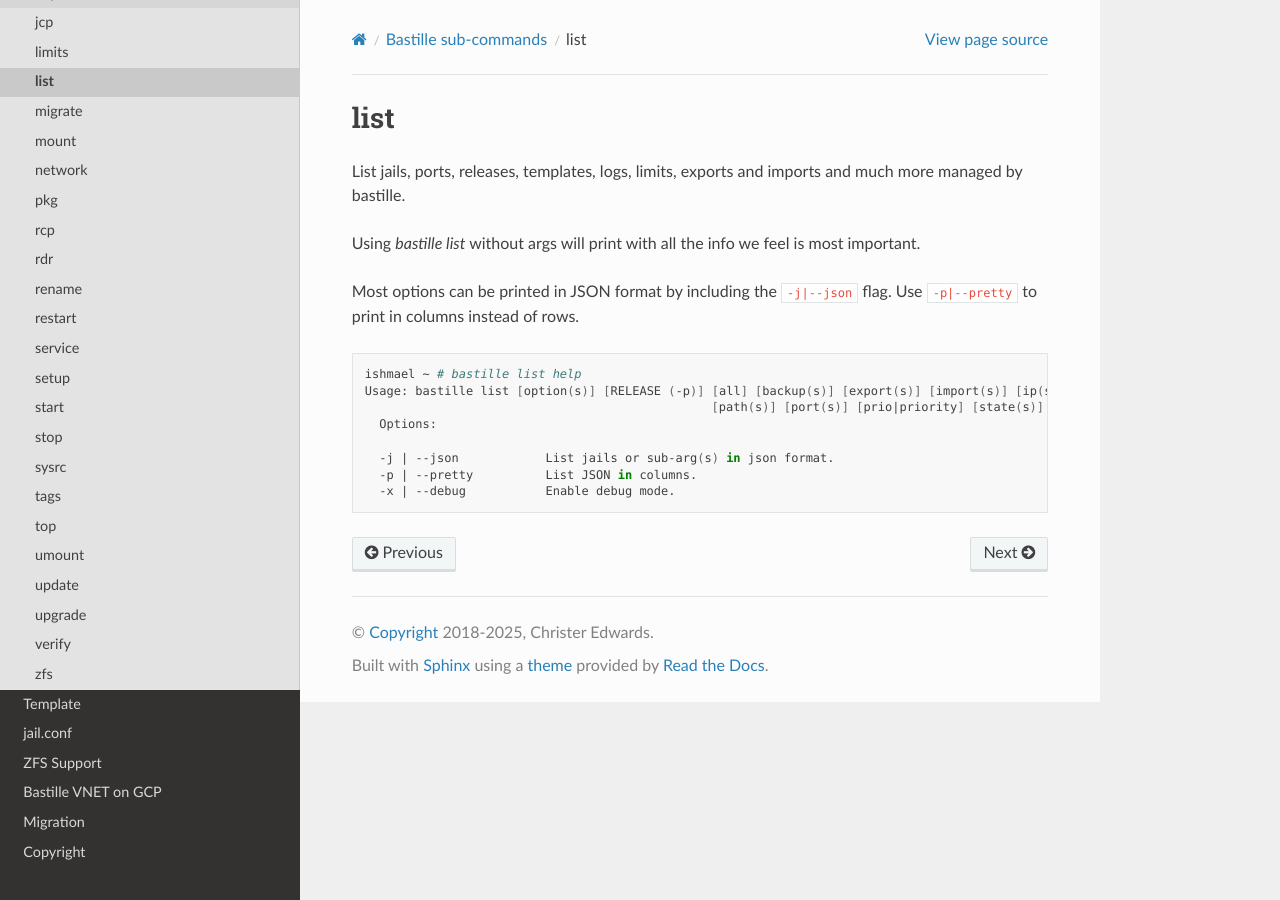
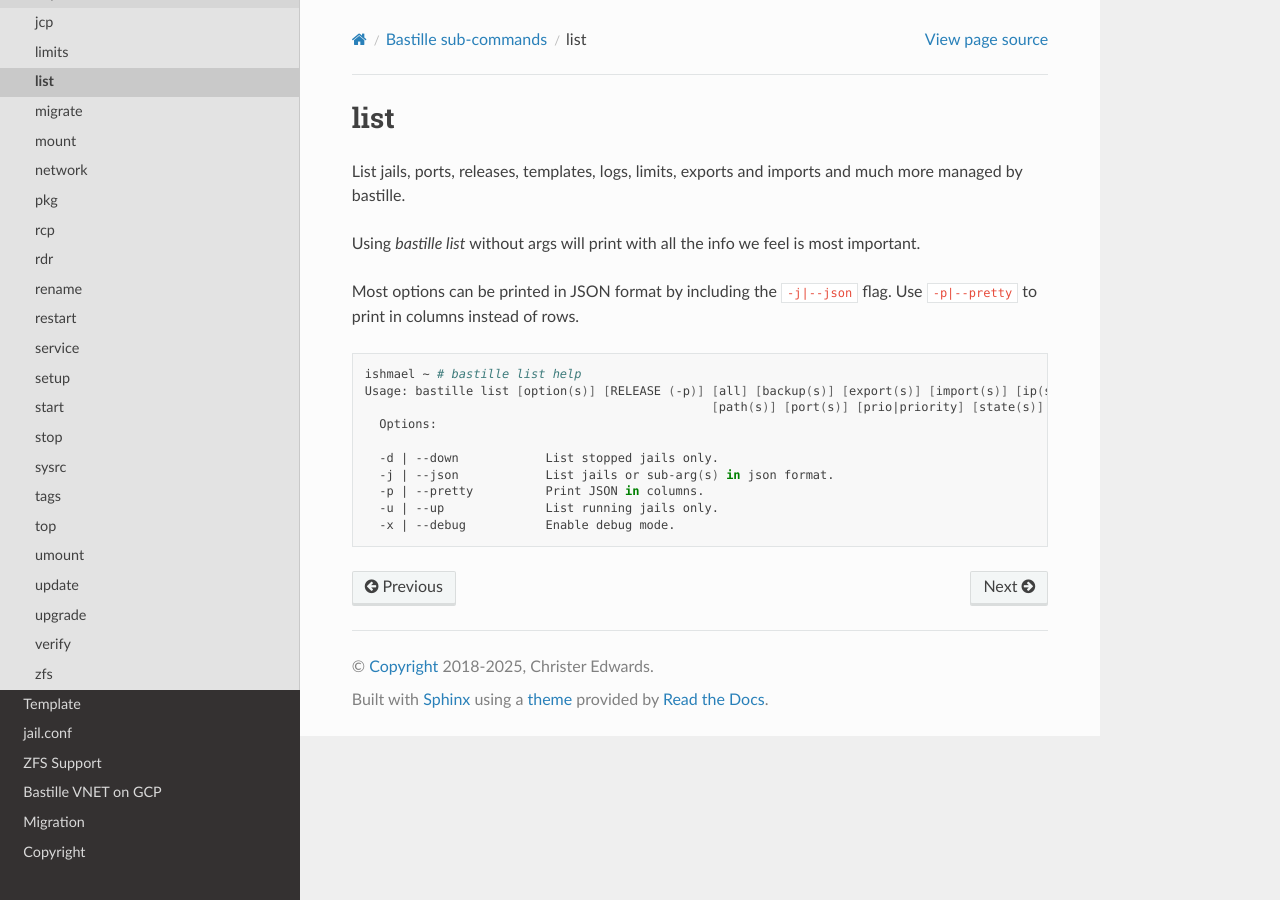
Before and after one commit to BastilleBSD/bastille, a Sphinx documentation site: the page built from docs/chapters/subcommands/list.rst, in a window 1280 px wide. Built offline with Sphinx 7.4.7 and the Read the Docs theme 3.1.0, drawn with Linux system fonts in a browser that asks for light colours.

Commit message:
docs: Update list for -u and -d

```diff
--- a/docs/chapters/subcommands/list.rst
+++ b/docs/chapters/subcommands/list.rst
@@ -16,6 +16,8 @@ to print in columns instead of rows.
                                                   [path(s)] [port(s)] [prio|priority] [state(s)] [template(s)]
     Options:
 
+    -d | --down            List stopped jails only.
     -j | --json            List jails or sub-arg(s) in json format.
-    -p | --pretty          List JSON in columns.
+    -p | --pretty          Print JSON in columns.
+    -u | --up              List running jails only.
     -x | --debug           Enable debug mode.
```
